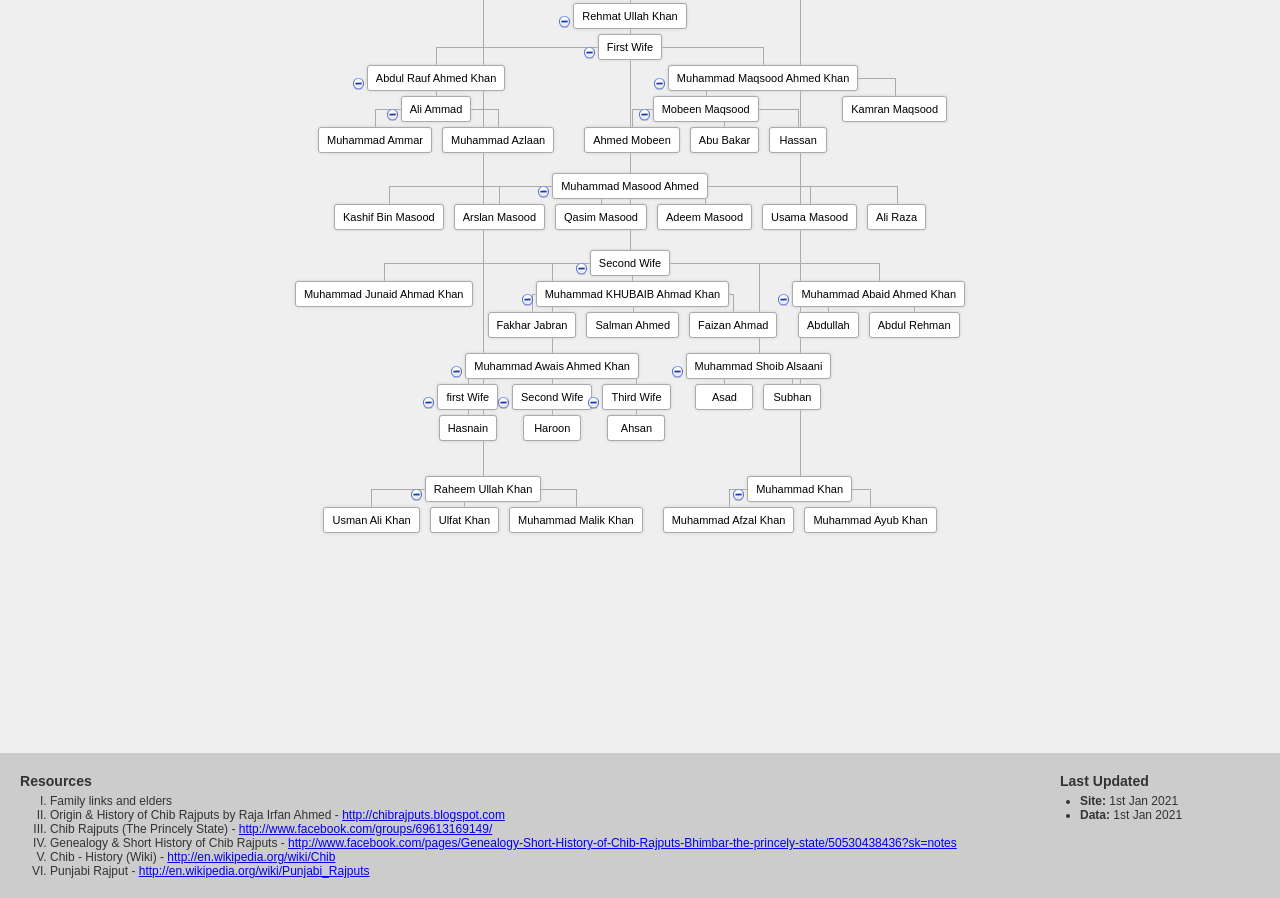
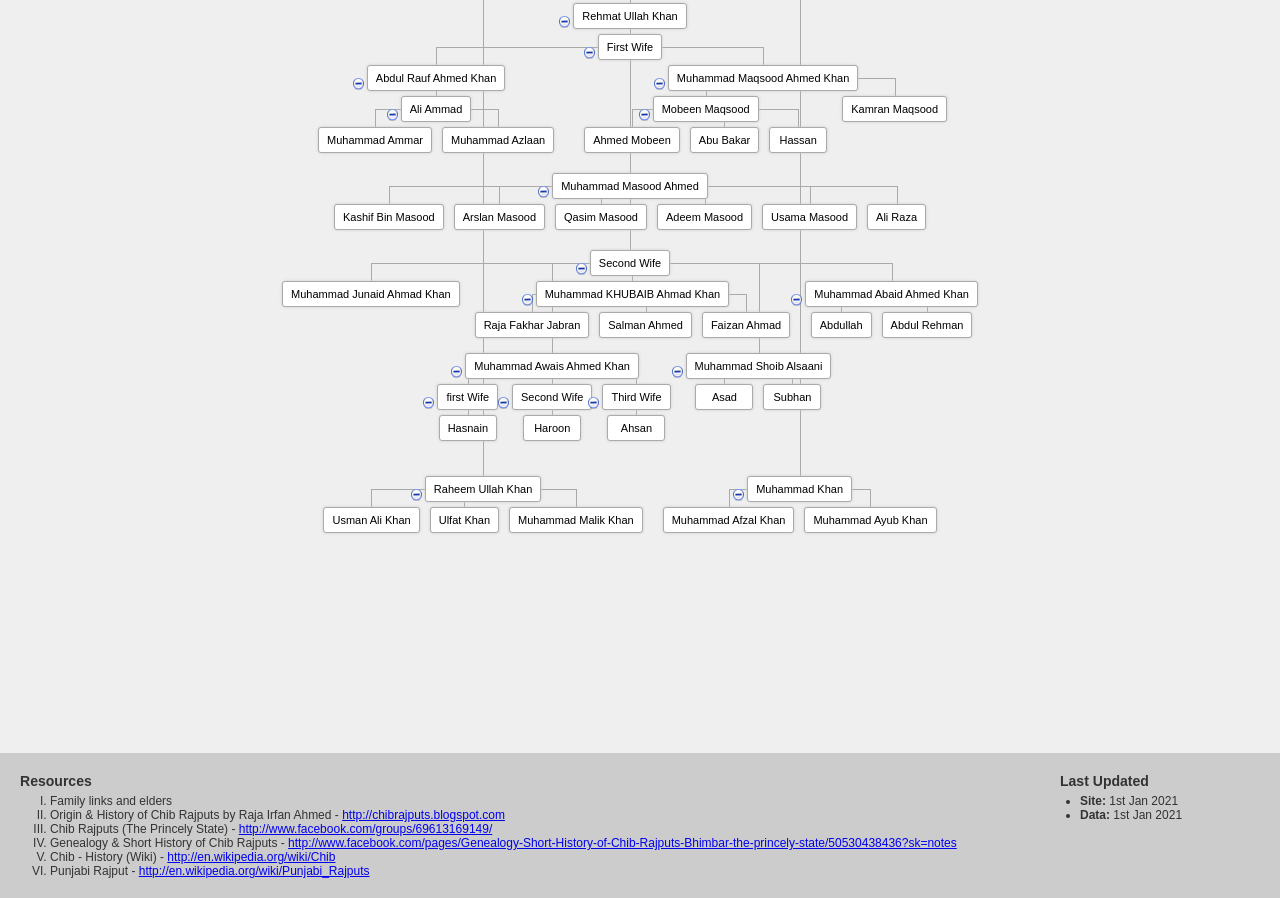
Before and after one commit to fakharjabran/familytree.github.io, a plain HTML site: page index.html in a window 1280 px wide. Shown: the part 1963-2861 px from the top of the page. Drawn offline with Linux system fonts and the light colour scheme.

Commit message:
Version 2

```diff
--- a/index.html
+++ b/index.html
@@ -403,7 +403,7 @@
                               <li><div id="55"><span class="name">Muhammad KHUBAIB Ahmad Khan</span></div><span id="53_notes" class="notes"><h2>Additional Info</h2>Raja Hari Chand's family tree can be found in the Additional Info link.<br><a href="http://members.iinet.net.au/~royalty/ips/k/kangra.html" target="_blank">More Info</a><br></span>
                                 <!-- WITHIN MUHAMMAD KHUBAIB AHMAD KHAN -->
                                 <ul>
-                                  <li><div id="55"><span class="name">Fakhar Jabran</span></div><span id="53_notes" class="notes"><h2>Additional Info</h2>Raja Hari Chand's family tree can be found in the Additional Info link.<br><a href="http://members.iinet.net.au/~royalty/ips/k/kangra.html" target="_blank">More Info</a><br></span>
+                                  <li><div id="55"><span class="name">Raja Fakhar Jabran</span></div><span id="53_notes" class="notes"><h2>Additional Info</h2>Raja Hari Chand's family tree can be found in the Additional Info link.<br><a href="http://members.iinet.net.au/~royalty/ips/k/kangra.html" target="_blank">More Info</a><br></span>
 
                                     <li><div id="55"><span class="name">Salman Ahmed</span></div><span id="53_notes" class="notes"><h2>Additional Info</h2>Raja Hari Chand's family tree can be found in the Additional Info link.<br><a href="http://members.iinet.net.au/~royalty/ips/k/kangra.html" target="_blank">More Info</a><br></span>
 
```
